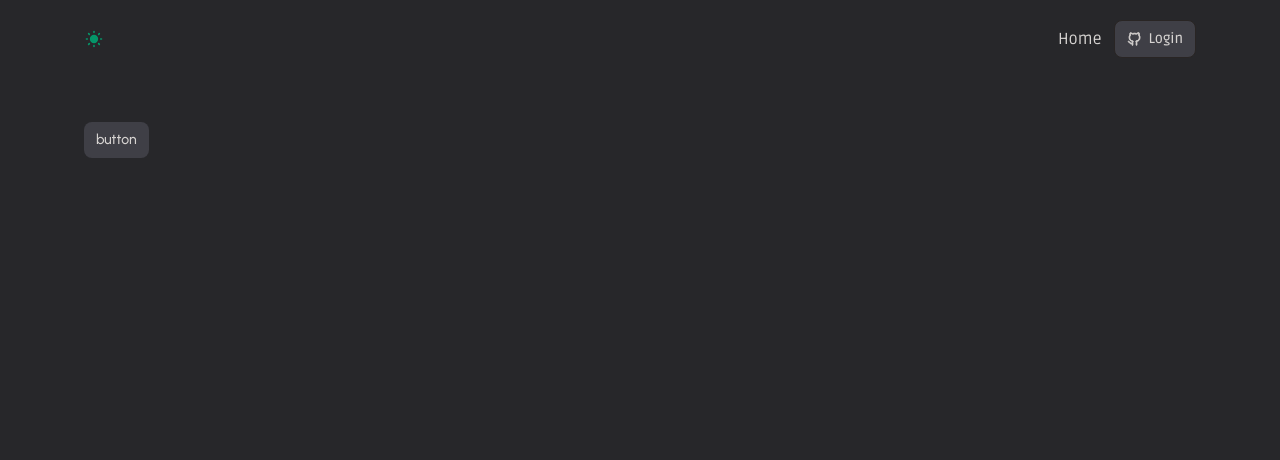
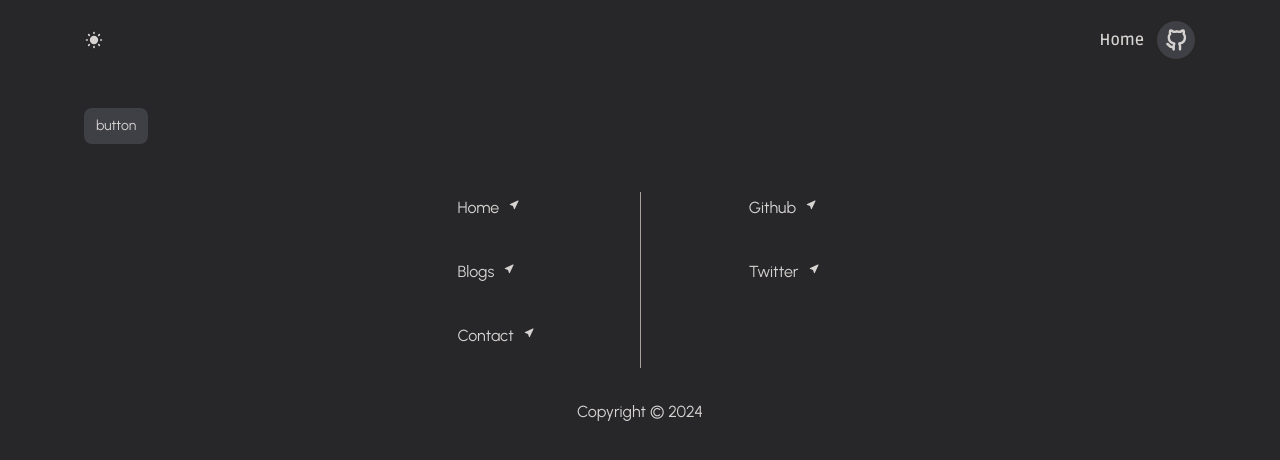
Before and after one commit to mxnan/blog-nextjs, a Next.js app: page / in a window 1280 px wide. Shown: the top 460 px of the page. Built offline with nearby package versions, Linux system fonts and the light colour scheme.

Commit message:
:art:
:heavy_check_mark: fixed font weights .
:heavy_check_mark: added Footer. added Constants.
:heavy_check_mark: added custom underline svg .

```diff
--- a/package.json
+++ b/package.json
@@ -9,6 +9,7 @@
     "lint": "next lint"
   },
   "dependencies": {
+    "@radix-ui/react-separator": "^1.0.3",
     "@radix-ui/react-slot": "^1.0.2",
     "class-variance-authority": "^0.7.0",
     "clsx": "^2.1.1",
--- a/src/app/layout.tsx
+++ b/src/app/layout.tsx
@@ -3,18 +3,22 @@ import type { Metadata } from "next";
 import "./globals.css";
 import { ThemeProvider } from "@/components/theme-provider";
 import { cn } from "@/lib/utils";
-import Navbar from "@/components/nav/Navbar";
 
 import { Ruda, Urbanist } from "next/font/google";
+import Footer from "@/components/footer/footer";
+import Navbar from "@/components/nav/navbar";
 
+// title font
 export const title = Ruda({
   display: "swap",
+  weight: ["400", "500", "600", "700", "800", "900"],
   variable: "--font-title",
   subsets: ["latin"],
 });
-
+// body font
 export const body = Urbanist({
   variable: "--font-body",
+  weight: ["100", "200", "300", "400", "500", "600", "700", "800", "900"],
   subsets: ["latin"],
   display: "swap",
 });
@@ -44,9 +48,10 @@ export default function RootLayout({
           enableSystem
           disableTransitionOnChange
         >
-          <main className="max-w-6xl mx-auto p-5 space-y-16">
+          <main className="max-w-6xl mx-auto p-5 space-y-12">
             <Navbar />
             {children}
+            <Footer />
           </main>
         </ThemeProvider>
       </body>
--- a/src/app/page.tsx
+++ b/src/app/page.tsx
@@ -1,5 +1,5 @@
 import { Button } from "@/components/ui/button";
-import Image from "next/image";
+
 
 export default function Home() {
   return (
--- /dev/null
+++ b/src/components/footer/footer.tsx
@@ -0,0 +1,55 @@
+import React from "react";
+import { Separator } from "../ui/separator";
+import Link from "next/link";
+import { TiLocationArrow } from "react-icons/ti";
+import { Footerlinks } from "@/lib/constants";
+
+export default function Footer() {
+  return (
+    <footer className="relative">
+      <div className="flex-1 space-y-8 max-w-xl mx-auto">
+        <div className=" relative flex justify-around">
+          <ul className="space-y-4">
+            {Footerlinks.left.map((item, index: number) => (
+              <li
+                className="pb-4 hover:bg-[url('/icons/custom-underline.svg')] group"
+                key={index}
+              >
+                <Link
+                  className="p-1 flex gap-2 text-secondary "
+                  href={item.href}
+                >
+                  {item.name}
+                  <TiLocationArrow className="group-hover:translate-x-4 group-hover:rotate-12 transition-transform ease-in-out duration-500" />
+                </Link>
+              </li>
+            ))}
+          </ul>
+          <Separator
+            orientation="vertical"
+            className="bg-stone-500 dark:bg-stone-400  absolute"
+          />
+          <ul className="space-y-4">
+            {Footerlinks.right.map((item, index: number) => (
+              <li
+                className="pb-4 hover:bg-[url('/icons/custom-underline.svg')] group"
+                key={index}
+              >
+                <a
+                  target="_blank"
+                  rel="noopener noreferrer"
+                  className="p-1 flex gap-2 text-secondary "
+                  href={item.href}
+                >
+                  {item.name}
+                  <TiLocationArrow className="group-hover:translate-x-4 group-hover:rotate-12 transition-transform ease-in-out duration-500" />
+                </a>
+              </li>
+            ))}
+          </ul>
+        </div>
+        <p className="text-center">Copyright © 2024</p>
+      </div>
+    </footer>
+  );
+}
--- a/src/components/nav/Navbar.tsx
+++ b/src/components/nav/Navbar.tsx
@@ -8,11 +8,12 @@ export default function Navbar() {
   return (
     <nav className="flex items-center justify-between">
       <ToggleTheme />
-      <div className="flex font-title items-center gap-3">
-        <Link href="/">Home</Link>
-        <Button variant={"outline"} className="flex text-sm items-center gap-2">
-          <VscGithubAlt strokeWidth={1.5} />
-          Login
+      <div className="flex font-title font-semibold items-center gap-3">
+        <Link href="/" className="">
+          Home
+        </Link>
+        <Button size={"icon"} variant={"outline"} className="p-2 rounded-full ">
+          <VscGithubAlt className="w-6 h-6" strokeWidth={1.3} />
         </Button>
       </div>
     </nav>
--- a/src/components/theme-toggle.tsx
+++ b/src/components/theme-toggle.tsx
@@ -23,7 +23,7 @@ const ToggleTheme = () => {
             viewBox="0 0 24 24"
             fill="currentColor"
             stroke="currentColor"
-            className="h-5 w-5 text-violet-600 dark:text-emerald-600"
+            className="h-5 w-5 text-stone-600 dark:text-stone-300"
           >
             {theme === "dark" ? (
               <path
--- a/src/components/ui/button.tsx
+++ b/src/components/ui/button.tsx
@@ -5,7 +5,7 @@ import { cva, type VariantProps } from "class-variance-authority";
 import { cn } from "@/lib/utils";
 
 const buttonVariants = cva(
-  "inline-flex items-center justify-center whitespace-nowrap rounded-md text-sm font-medium ring-offset-white transition-colors focus-visible:outline-none focus-visible:ring-2 focus-visible:ring-zinc-950 focus-visible:ring-offset-2 disabled:pointer-events-none disabled:opacity-50 dark:ring-offset-zinc-950 dark:focus-visible:ring-zinc-300",
+  "inline-flex items-center justify-center whitespace-nowrap  text-sm  ring-offset-white transition-colors focus-visible:outline-none focus-visible:ring-2 focus-visible:ring-zinc-950 focus-visible:ring-offset-2 disabled:pointer-events-none disabled:opacity-50 dark:ring-offset-zinc-950 dark:focus-visible:ring-zinc-300",
   {
     variants: {
       variant: {
--- /dev/null
+++ b/src/components/ui/separator.tsx
@@ -0,0 +1,31 @@
+"use client"
+
+import * as React from "react"
+import * as SeparatorPrimitive from "@radix-ui/react-separator"
+
+import { cn } from "@/lib/utils"
+
+const Separator = React.forwardRef<
+  React.ElementRef<typeof SeparatorPrimitive.Root>,
+  React.ComponentPropsWithoutRef<typeof SeparatorPrimitive.Root>
+>(
+  (
+    { className, orientation = "horizontal", decorative = true, ...props },
+    ref
+  ) => (
+    <SeparatorPrimitive.Root
+      ref={ref}
+      decorative={decorative}
+      orientation={orientation}
+      className={cn(
+        "shrink-0 bg-zinc-200 dark:bg-zinc-800",
+        orientation === "horizontal" ? "h-[0.7px] w-full" : "h-full w-[0.7px]",
+        className
+      )}
+      {...props}
+    />
+  )
+)
+Separator.displayName = SeparatorPrimitive.Root.displayName
+
+export { Separator }
--- /dev/null
+++ b/src/lib/constants.ts
@@ -0,0 +1,26 @@
+export const Footerlinks: Record<string, { name: string; href: string }[]> = {
+  left: [
+    {
+      name: "Home",
+      href: "/",
+    },
+    {
+      name: "Blogs",
+      href: "/blogs",
+    },
+    {
+      name: "Contact",
+      href: "/contact",
+    },
+  ],
+  right: [
+    {
+      name: "Github",
+      href: "https://github.com/mxnan",
+    },
+    {
+      name: "Twitter",
+      href: "https://twitter.com/mxnan",
+    },
+  ],
+};
```
Also changed, not shown: public/icons/custom-underline.svg (added), 1 other file (tests, documents, lock files or other folders).
